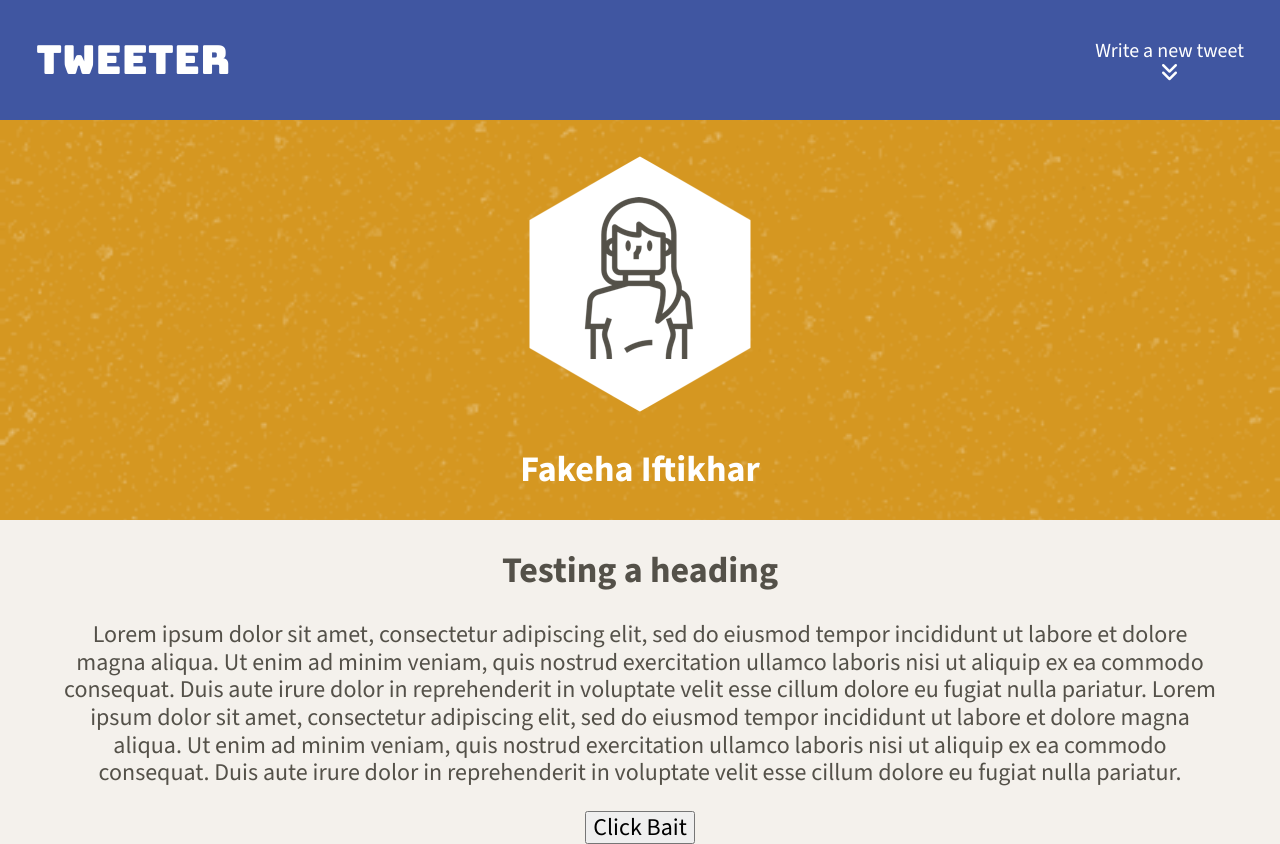
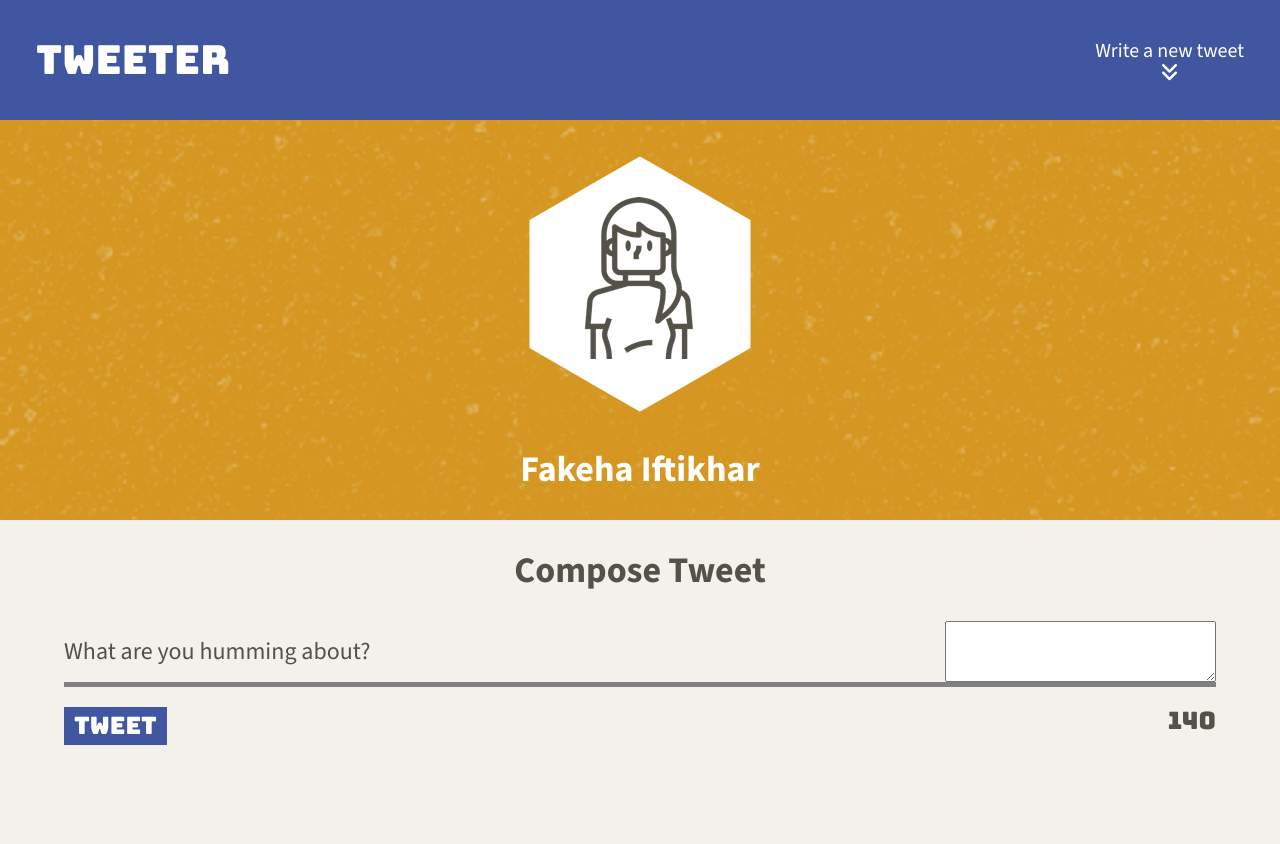
Before and after one commit to Fakeha-38/tweeter, a website: page public/index.html in a window 1280 px wide. After the commit the page ends 800 px from the top, so only its background shows below. Drawn offline with nearby package versions, Linux system fonts and the light colour scheme.

Commit message:
Added a form to make a new tweet; Added a new style sheet to style that form

```diff
--- a/public/index.html
+++ b/public/index.html
@@ -14,6 +14,7 @@
     <link rel="stylesheet" href="/styles/layout.css" type="text/css" />
     <link rel="stylesheet" href="/styles/nav.css" type="text/css" />
     <link rel="stylesheet" href="/styles/header.css" type="text/css" />
+    <link rel="stylesheet" href="/styles/new-tweet.css" type="text/css" />
 
     <!-- External JS -->
     <script src="https://ajax.googleapis.com/ajax/libs/jquery/3.4.1/jquery.min.js"></script>
@@ -44,9 +45,19 @@
     </header>
     <!-- Page-specific (main) content here -->
     <main class="container">
-      <h2>Testing a heading</h2>
-      <p>Lorem ipsum dolor sit amet, consectetur adipiscing elit, sed do eiusmod tempor incididunt ut labore et dolore magna aliqua. Ut enim ad minim veniam, quis nostrud exercitation ullamco laboris nisi ut aliquip ex ea commodo consequat. Duis aute irure dolor in reprehenderit in voluptate velit esse cillum dolore eu fugiat nulla pariatur. Lorem ipsum dolor sit amet, consectetur adipiscing elit, sed do eiusmod tempor incididunt ut labore et dolore magna aliqua. Ut enim ad minim veniam, quis nostrud exercitation ullamco laboris nisi ut aliquip ex ea commodo consequat. Duis aute irure dolor in reprehenderit in voluptate velit esse cillum dolore eu fugiat nulla pariatur.</p>
-      <button>Click Bait</button>
+      <section class="new-tweet">
+        <h2>Compose Tweet</h2>
+        <form action="/tweets/" method="POST" >
+          <div class="tweet-div">
+            <label for="tweet-text" class="tweet-label">What are you humming about?</label>
+            <textarea name="text" id="tweet-text"></textarea>
+          </div>
+          <div class="new-btns">
+            <button type="submit" class="tweet-btn">Tweet</button>
+            <output name="counter" class="counter" for="tweet-text">140</output>
+          </div>
+        </form>
+      </section>
     </main>
   </body>
 </html>
--- /dev/null
+++ b/public/styles/new-tweet.css
@@ -0,0 +1,26 @@
+.new-tweet {
+  color: #545149;
+}
+.tweet-text {
+  background-color: none;
+}
+
+button.tweet-btn {
+  background-color: #4056A1;
+  color: #ffffff;
+  border: none;
+  padding: 5px 10px;
+  /* border: 5px solid red; */
+}
+.new-btns {
+  font-family: "Bungee", sans-serif;
+  display: flex;
+  justify-content: space-between;
+  margin-top: 20px;
+}
+.tweet-div {
+  display: flex;
+  justify-content: space-between;
+  align-items: center;
+  border-bottom: 5px solid grey;
+}
--- a/server/data-files/initial-tweets.json
+++ b/server/data-files/initial-tweets.json
@@ -8,7 +8,7 @@
     "content": {
       "text": "If I have seen further it is by standing on the shoulders of giants"
     },
-    "created_at": 1716768496376
+    "created_at": 1716823806665
   },
   {
     "user": {
@@ -19,6 +19,6 @@
     "content": {
       "text": "Je pense , donc je suis"
     },
-    "created_at": 1716854896376
+    "created_at": 1716910206665
   }
 ]
```
